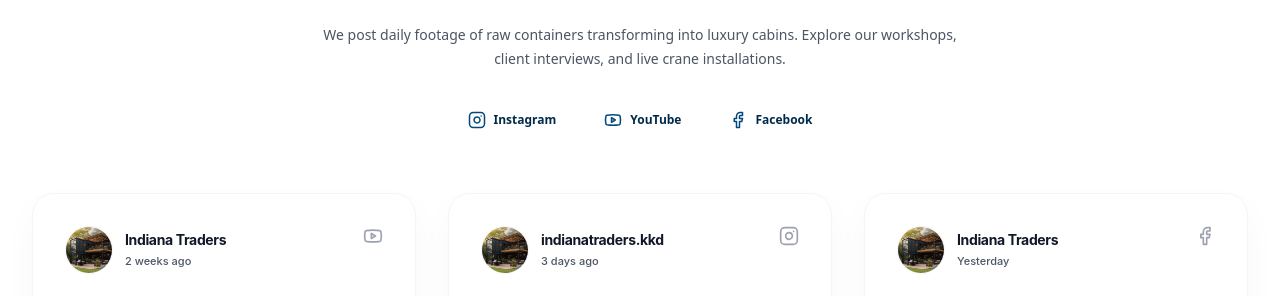
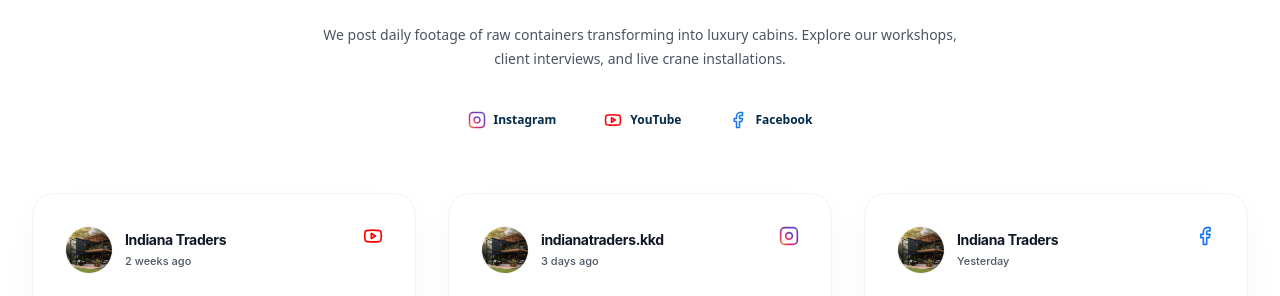
Before and after one commit to JabeerShaik786/indianatraderskkd, a Next.js app: page /indianatraderskkd/ in a window 1280 px wide. Shown: the part 5398-5694 px from the top of the page. Built offline with nearby package versions, Linux system fonts and the light colour scheme.

Commit message:
style: change social icons to official brand colors and hover transformations

```diff
--- a/src/app/page.tsx
+++ b/src/app/page.tsx
@@ -526,6 +526,18 @@ export default function Home() {
         </div>
       </motion.section>
 
+      {/* Social Gradients SVG Definition */}
+      <svg width="0" height="0" className="absolute pointer-events-none w-0 h-0" style={{ position: 'absolute', width: 0, height: 0 }}>
+        <defs>
+          <linearGradient id="instagram-gradient" x1="0%" y1="100%" x2="100%" y2="0%">
+            <stop offset="0%" stopColor="#F58529" />
+            <stop offset="25%" stopColor="#DD2A7B" />
+            <stop offset="65%" stopColor="#8134AF" />
+            <stop offset="100%" stopColor="#515BD4" />
+          </linearGradient>
+        </defs>
+      </svg>
+
       {/* 6. SOCIAL MEDIA SHOWCASE (HIGH PRIORITY) */}
       <motion.section
         initial="hidden"
@@ -548,15 +560,15 @@ export default function Home() {
             {/* Social Channel stats */}
             <div className="flex flex-wrap items-center justify-center gap-6 md:gap-12 pt-6">
               <a href="https://www.instagram.com/indianatraders.kkd/?hl=en" target="_blank" rel="noopener noreferrer" className="flex items-center gap-2 group">
-                <Instagram size={18} className="text-[#01497C] transition-transform duration-250 group-hover:rotate-[5deg]" />
+                <Instagram size={18} stroke="url(#instagram-gradient)" className="transition-all duration-300 group-hover:scale-110 group-hover:brightness-110 group-hover:rotate-[5deg]" />
                 <span className="text-xs font-semibold text-[#012A4A]">Instagram</span>
               </a>
               <a href="https://www.youtube.com/@indianatraders1936/" target="_blank" rel="noopener noreferrer" className="flex items-center gap-2 group">
-                <Youtube size={18} className="text-[#01497C] transition-transform duration-250 group-hover:rotate-[5deg]" />
+                <Youtube size={18} className="text-[#FF0000] transition-all duration-300 group-hover:scale-110 group-hover:brightness-110 group-hover:rotate-[5deg]" />
                 <span className="text-xs font-semibold text-[#012A4A]">YouTube</span>
               </a>
               <a href="https://www.facebook.com/profile.php?id=61590805607966" target="_blank" rel="noopener noreferrer" className="flex items-center gap-2 group">
-                <Facebook size={18} className="text-[#01497C] transition-transform duration-250 group-hover:rotate-[5deg]" />
+                <Facebook size={18} className="text-[#1877F2] transition-all duration-300 group-hover:scale-110 group-hover:brightness-110 group-hover:rotate-[5deg]" />
                 <span className="text-xs font-semibold text-[#012A4A]">Facebook</span>
               </a>
             </div>
@@ -585,7 +597,7 @@ export default function Home() {
                       <p className="text-[11px] text-[#9CA3AF] mt-0.5 font-medium">2 weeks ago</p>
                     </div>
                   </div>
-                  <Youtube size={20} className="text-[#9CA3AF] transition-transform duration-250 group-hover:rotate-[5deg]" />
+                  <Youtube size={20} className="text-[#FF0000] transition-all duration-300 group-hover:scale-110 group-hover:brightness-110 group-hover:rotate-[5deg]" />
                 </div>
                 {/* Simulated Thumbnail */}
                 <div className="relative h-48 bg-[#F9FAFB] overflow-hidden rounded-[16px] mb-6">
@@ -642,7 +654,7 @@ export default function Home() {
                       <p className="text-[11px] text-[#9CA3AF] mt-0.5 font-medium">3 days ago</p>
                     </div>
                   </div>
-                  <Instagram size={20} className="text-[#9CA3AF] transition-transform duration-250 group-hover:rotate-[5deg]" />
+                  <Instagram size={20} stroke="url(#instagram-gradient)" className="transition-all duration-300 group-hover:scale-110 group-hover:brightness-110 group-hover:rotate-[5deg]" />
                 </div>
                 {/* Simulated Thumbnail */}
                 <div className="relative h-48 bg-[#F9FAFB] overflow-hidden rounded-[16px] mb-6">
@@ -693,7 +705,7 @@ export default function Home() {
                       <p className="text-[11px] text-[#9CA3AF] mt-0.5 font-medium">Yesterday</p>
                     </div>
                   </div>
-                  <Facebook size={20} className="text-[#9CA3AF] transition-transform duration-250 group-hover:rotate-[5deg]" />
+                  <Facebook size={20} className="text-[#1877F2] transition-all duration-300 group-hover:scale-110 group-hover:brightness-110 group-hover:rotate-[5deg]" />
                 </div>
                 {/* Simulated Thumbnail */}
                 <div className="relative h-48 bg-[#F9FAFB] overflow-hidden rounded-[16px] mb-6">
```
